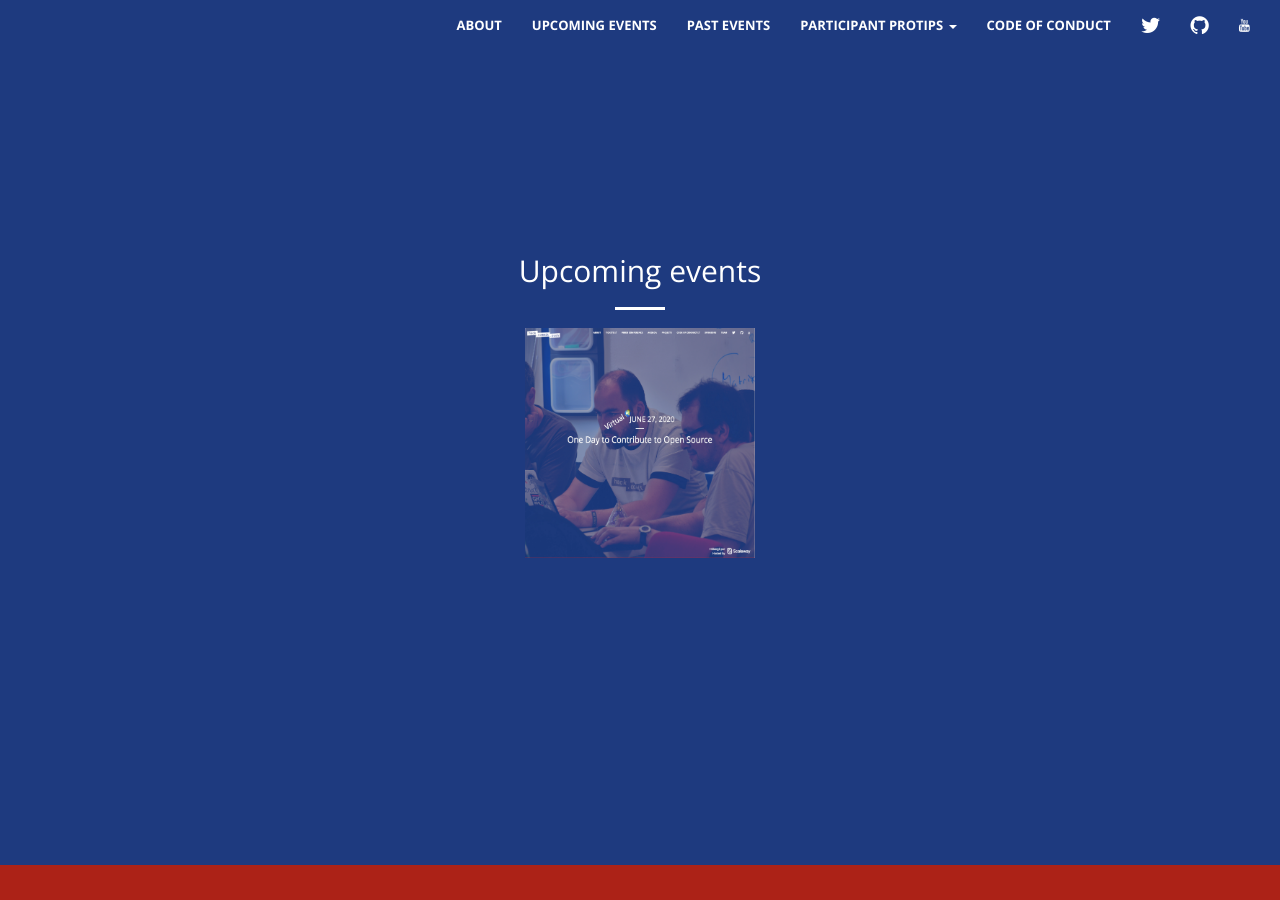
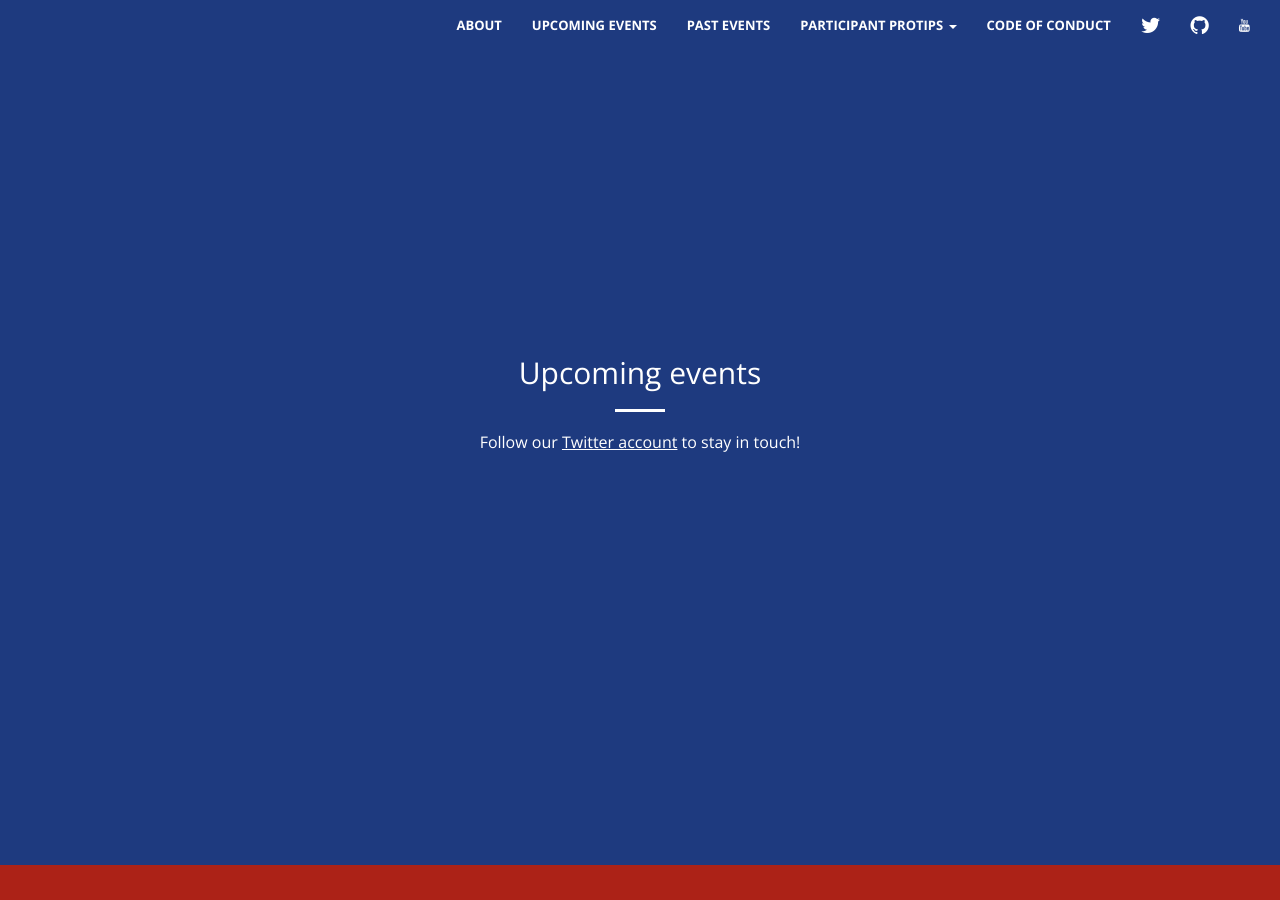
Before and after one commit to hack-commit-push/hack-commit-push.github.io, a Jekyll site: the page built from index.html, in a window 1280 px wide and 900 px high, scrolled down 1835 px. Built offline with Jekyll 4.4.1, drawn with Linux system fonts in a browser that asks for light colours.

Commit message:
Move paris 2020 to past events

```diff
--- a/_data/events.yml
+++ b/_data/events.yml
@@ -1,9 +1,8 @@
-upcoming:
+upcoming: []
+past:
   - name: Paris 2020
     url: https://paris2020.hack-commit-pu.sh/
     img: hcp-paris-2020.png
-
-past:
   - name: Paris 2019
     url: https://paris2019.hack-commit-pu.sh/
     img: hcp-paris-2019.png
--- a/_includes/upcoming.html
+++ b/_includes/upcoming.html
@@ -6,7 +6,13 @@
 					<h2 class="section-heading">Upcoming events</h2>
 					<hr class="light">
 				</div>
+                {% if site.data.events.upcoming.size == 0 %}
+                <div class="grid_item col-12 no-events">
+                    <p>Follow our <a rel="noopener" target="_blank" class="page-scroll" href="https://twitter.com/{{site.twitter_username}}">Twitter account</a> to stay in touch!</p>
+                </div>
+                {% else %}
 				{% include _events.html events=site.data.events.upcoming %}
+                {% endif %}
             </div>
         </div>
     </div>
--- a/css/main.scss
+++ b/css/main.scss
@@ -239,6 +239,10 @@ header .header-content {
 	.event {
 		background-color: $theme-primary;
 	}
+
+	.no-events a {
+		text-decoration: underline;
+	}
 }
 
 #past {
```
